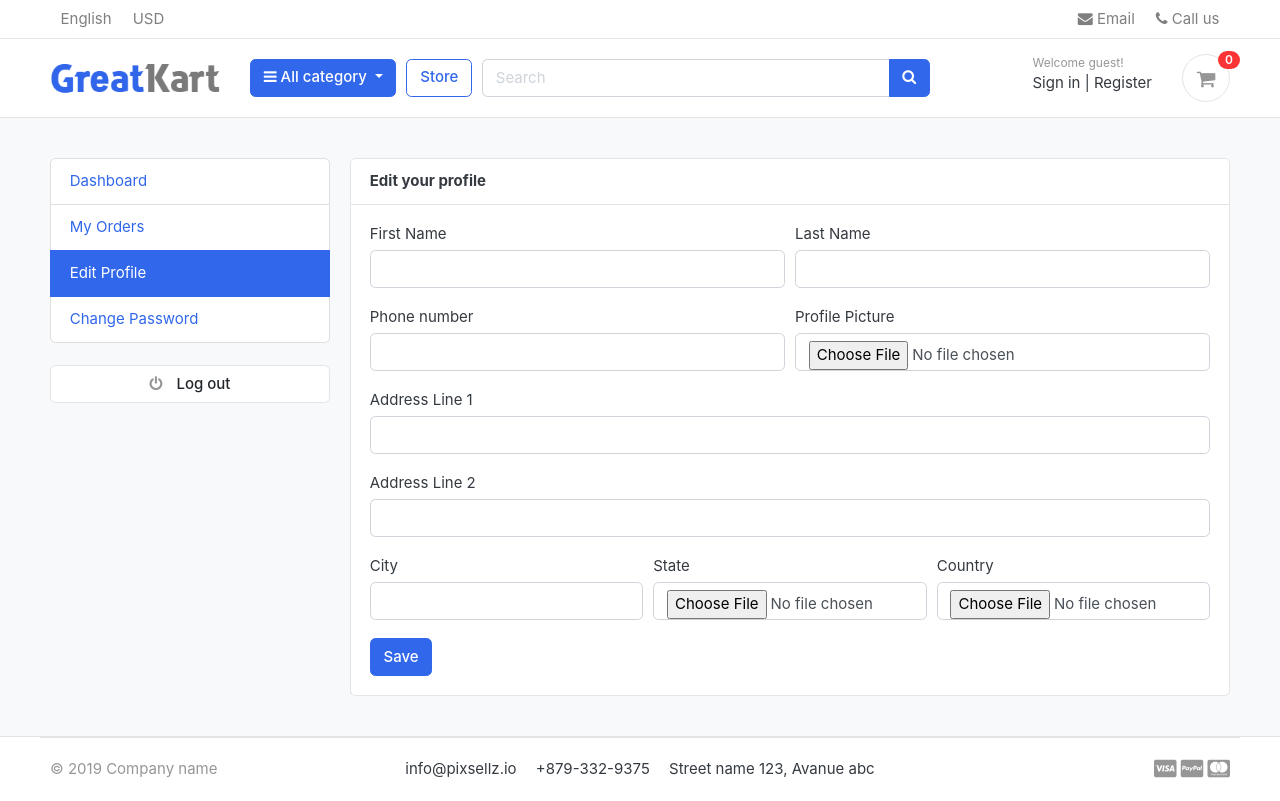
After one commit to RUPESH-YADRAJ/E-COMMERCE-WEBSITE, a Django app: page /accounts/edit_profile/ in a window 1280 px wide. The commit adds this page. Run offline with Django 5.2, Linux system fonts and the light colour scheme; data that the repository does not hold is empty; some libraries are stand-ins or nearby versions; some web fonts are replaced.

Commit message:
url and edit_profile.html added

```diff
--- a/accounts/urls.py
+++ b/accounts/urls.py
@@ -14,5 +14,6 @@ urlpatterns = [
   path('resetPassword/', views.resetPassword, name = 'resetPassword'),
 
   path('my_orders/', views.my_orders, name = 'my_orders'),
+  path('edit_profile/', views.edit_profile, name = 'edit_profile'),
 
 ]
--- a/accounts/views.py
+++ b/accounts/views.py
@@ -216,3 +216,6 @@ def my_orders(request):
     'orders': orders,
   }
   return render(request, 'accounts/my_orders.html', context)
+
+def edit_profile(request):
+  return render(request, 'accounts/edit_profile.html')
--- /dev/null
+++ b/templates/accounts/edit_profile.html
@@ -0,0 +1,75 @@
+{% extends 'base.html' %}
+{% block content %}
+<!-- ========================= SECTION CONTENT ========================= -->
+<section class="section-conten padding-y bg">
+{% include 'includes/alerts.html'%}
+<div class="container">
+	<div class="row">
+	{% include 'includes/dashboard_sidebar.html' %}
+	<main class="col-md-9">
+		<article class="card">
+		<header class="card-header">
+			<strong class="d-inline-block mr-3">Edit your profile  </strong>
+		</header>
+		<div class="card-body">
+			<div class="row">
+				<div class="col-md-12">
+					<form action="" method = "POST">
+						{% csrf_token %}
+						<div class = "form-row">
+							<div class = "form-group col-md-6">
+								<label>First Name</label>
+								<input type="text" class = "form-control" name = "" id = "">
+							</div>
+							<div class = "form-group col-md-6">
+								<label>Last Name</label>
+								<input type="text" class = "form-control" name = "" id = "">
+							</div>
+						</div>
+						<div class = "form-row">
+							<div class = "form-group col-md-6">
+								<label>Phone number</label>
+								<input type="text" class = "form-control" name = "" id = "">
+							</div>
+							<div class = "form-group col-md-6">
+								<label>Profile Picture</label>
+								<input type="file" class = "form-control" name = "" id = "">
+							</div>
+						</div>
+						<div class = "form-group">
+							<label>Address Line 1</label>
+							<input type="text" class = "form-control" name = "" id = "">
+						</div>
+						<div class = "form-group">
+							<label>Address Line 2</label>
+							<input type="text" class = "form-control" name = "" id = "">
+						</div>
+						<div class = "form-row">
+							<div class = "form-group col-md-4">
+								<label>City</label>
+								<input type="text" class = "form-control" name = "" id = "">
+							</div>
+							<div class = "form-group col-md-4">
+								<label>State</label>
+								<input type="file" class = "form-control" name = "" id = "">
+							</div>
+							<div class = "form-group col-md-4">
+								<label>Country</label>
+								<input type="file" class = "form-control" name = "" id = "">
+							</div>
+						</div>
+						<input type="submit" value="Save" class = "btn btn-primary">
+					</form>
+				</div>
+			</div> <!-- row.// -->
+		</div> <!-- card-body .// -->
+		</article> <!-- order-group.// -->
+	</main>
+</div> <!-- row.// -->
+</div>
+
+
+</section>
+<!-- ========================= SECTION CONTENT END// ========================= -->
+
+{% endblock %}
--- a/templates/includes/dashboard_sidebar.html
+++ b/templates/includes/dashboard_sidebar.html
@@ -3,7 +3,7 @@
 		<ul class="list-group">
 			<a class="list-group-item {% if '/accounts/' == request.path %}active{% endif %}" href="{% url 'dashboard'%}"> Dashboard </a>
 			<a class="list-group-item {% if '/my_orders/' in request.path %}active{% endif %}" href="{% url 'my_orders' %}"> My Orders </a>
-			<a class="list-group-item {% if '/edit_profile/'  in request.path %}active{% endif %}" href="#"> Edit Profile </a>
+			<a class="list-group-item {% if '/edit_profile/'  in request.path %}active{% endif %}" href="{% url 'edit_profile' %}"> Edit Profile </a>
 			<a class="list-group-item {% if '/change_password/' in request.path %}active{% endif %}" href="#"> Change Password </a>
 		</ul>
 		<br>
```
